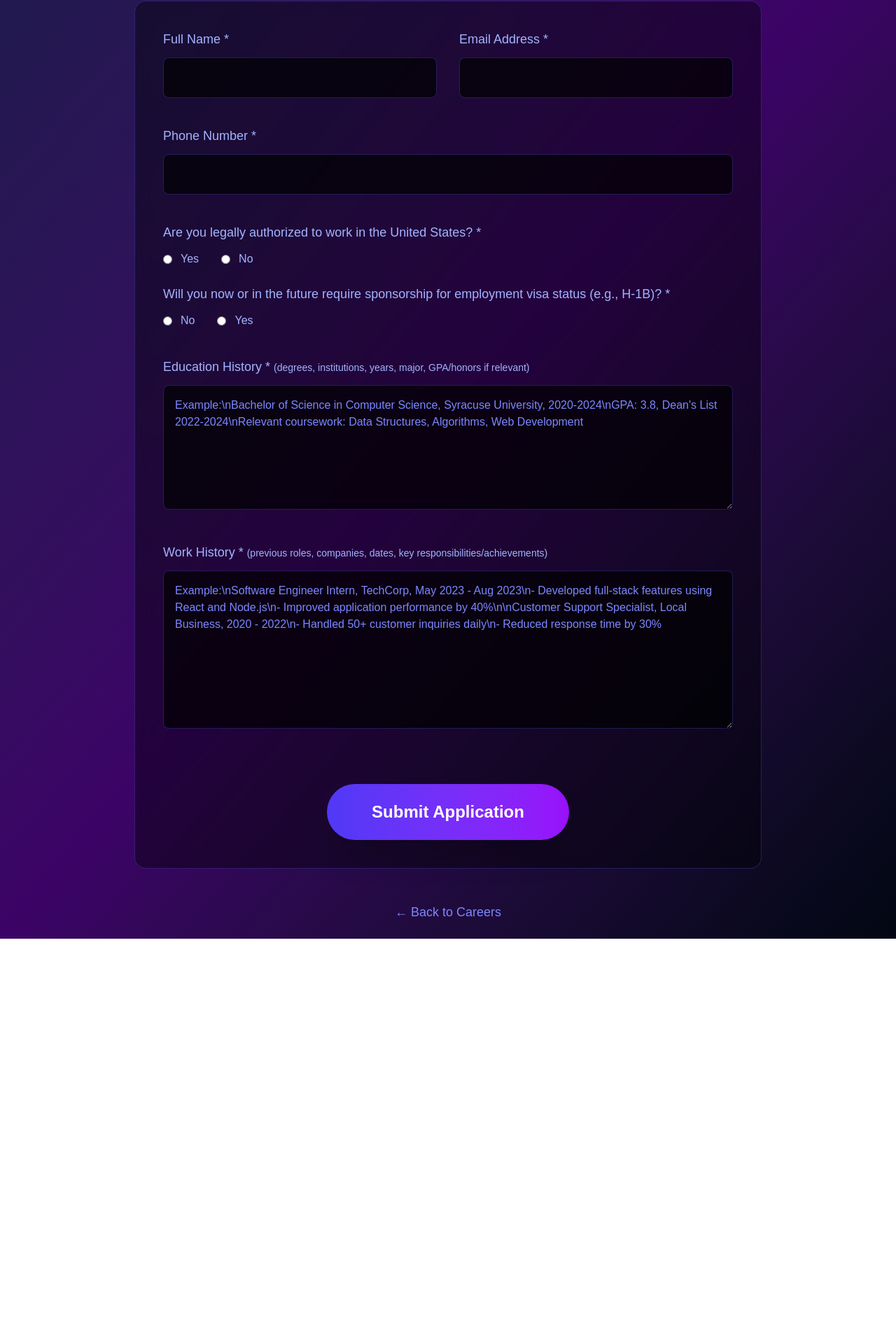
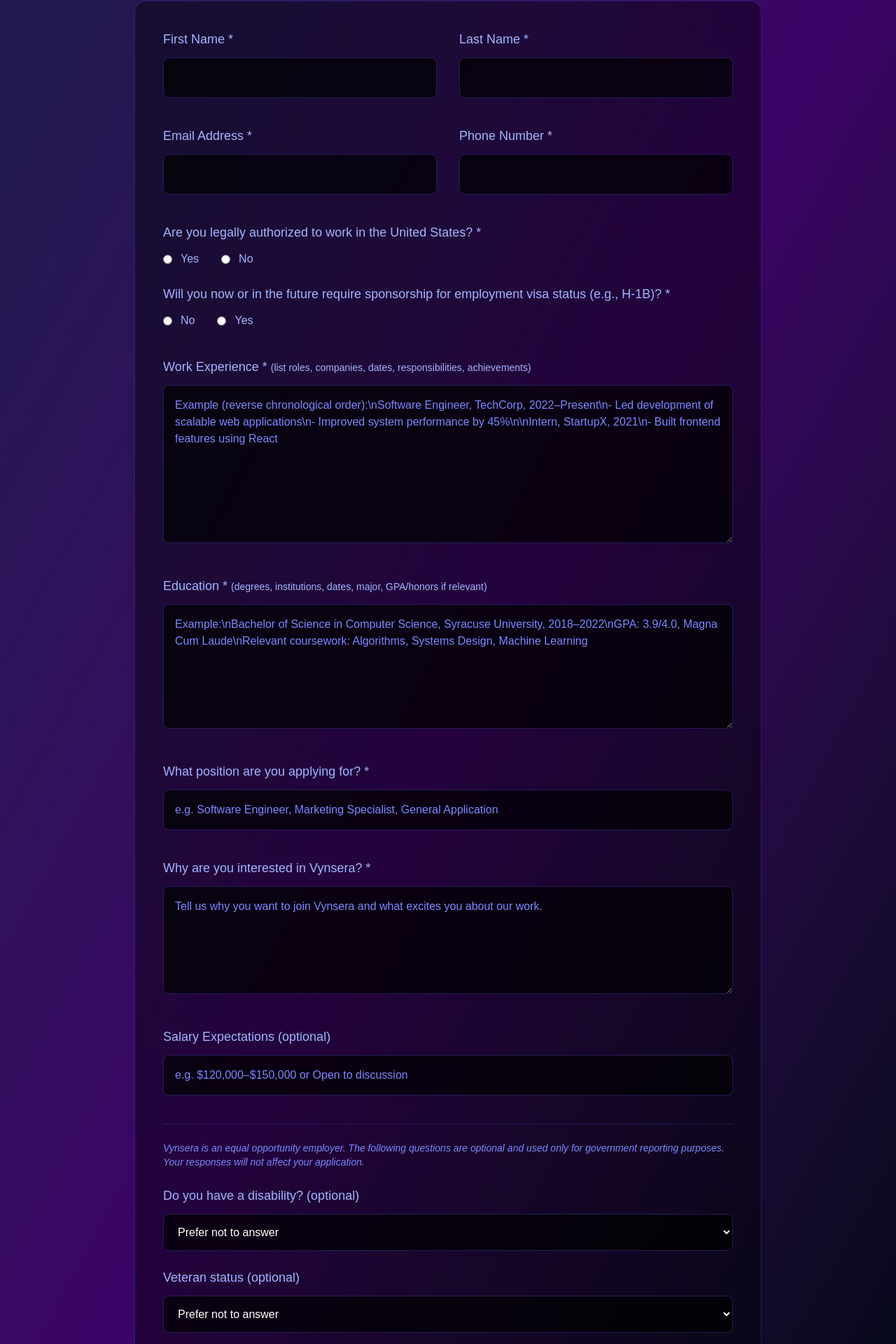
Before and after one commit to ColedOjde14/vynsera-website, a Next.js app: page /careers/apply in a window 1280 px wide. Shown: the part 135-2055 px from the top of the page at 70% size. Before the commit the page ends 1476 px from the top, so only its background shows below. Built offline with nearby package versions, Linux system fonts and the light colour scheme.

Commit message:
App deletion

```diff
--- a/src/app/api/job-applications/route.ts
+++ b/src/app/api/job-applications/route.ts
@@ -31,15 +31,22 @@
   try {
     const formData = await request.formData();
 
-    const full_name = formData.get('full_name') as string;
+    const first_name = formData.get('first_name') as string;
+    const last_name = formData.get('last_name') as string;
     const email = formData.get('email') as string;
-    const phone = formData.get('phone') as string || null;
+    const phone = formData.get('phone') as string;
     const authorized_to_work_us_str = formData.get('authorized_to_work_us') as string;
     const requires_sponsorship_str = formData.get('requires_sponsorship') as string;
-    const education_history = formData.get('education_history') as string;
-    const work_history = formData.get('work_history') as string;
+    const work_experience = formData.get('work_experience') as string;
+    const education = formData.get('education') as string;
+    const position_applying_for = formData.get('position_applying_for') as string;
+    const why_interested = formData.get('why_interested') as string;
+    const salary_expectations = formData.get('salary_expectations') as string || null;
+    const disability_status = formData.get('disability_status') as string || null;
+    const veteran_status = formData.get('veteran_status') as string || null;
 
-    if (!full_name || !email || !authorized_to_work_us_str || !education_history || !work_history) {
+    // Required fields check
+    if (!first_name || !last_name || !email || !phone || !authorized_to_work_us_str || !work_experience || !education || !position_applying_for || !why_interested) {
       return NextResponse.json({ error: 'Missing required fields' }, { status: 400 });
     }
 
@@ -50,21 +57,33 @@
 
     await sql`
       INSERT INTO applications (
-        full_name,
+        first_name,
+        last_name,
         email,
         phone,
         authorized_to_work_us,
         requires_sponsorship,
-        education_history,
-        work_history
+        work_experience,
+        education,
+        position_applying_for,
+        why_interested,
+        salary_expectations,
+        disability_status,
+        veteran_status
       ) VALUES (
-        ${full_name},
+        ${first_name},
+        ${last_name},
         ${email},
         ${phone},
         ${authorized_to_work_us},
         ${requires_sponsorship},
-        ${education_history},
-        ${work_history}
+        ${work_experience},
+        ${education},
+        ${position_applying_for},
+        ${why_interested},
+        ${salary_expectations},
+        ${disability_status},
+        ${veteran_status}
       )
     `;
 
--- a/src/app/careers/apply/page.tsx
+++ b/src/app/careers/apply/page.tsx
@@ -16,7 +16,7 @@
     const formData = new FormData(form);
 
     try {
-      const response = await fetch('/api/job-applications', {
+      const response = await fetch('/api/applications', {
         method: 'POST',
         body: formData,
       });
@@ -26,7 +26,7 @@
       if (response.ok) {
         setFormStatus('success');
         form.reset();
-        setTimeout(() => setFormStatus('idle'), 8000); // Hide message after 8s
+        setTimeout(() => setFormStatus('idle'), 10000); // 10s
       } else {
         setFormStatus('error');
         setTimeout(() => setFormStatus('idle'), 8000);
@@ -49,9 +49,11 @@
 
         {formStatus === 'success' ? (
           <div className="text-center py-20 bg-green-900/30 border border-green-500/40 rounded-2xl p-12">
-            <h2 className="text-4xl font-bold text-green-300 mb-6">Application Received!</h2>
-            <p className="text-xl text-indigo-200 max-w-2xl mx-auto">
-              Your application has been received. hr@vynseracorp.com will reach out if your experience/skills match our openings.
+            <h2 className="text-4xl font-bold text-green-300 mb-6">Application Received</h2>
+            <p className="text-xl text-indigo-200 max-w-3xl mx-auto">
+              Thank you for applying. Your application has been received.
+              <br /><br />
+              hr@vynseracorp.com will reach out if your experience and skills match our current or future openings.
             </p>
             <div className="mt-12">
               <Link
@@ -62,20 +64,38 @@
               </Link>
             </div>
           </div>
+        ) : formStatus === 'error' ? (
+          <div className="text-center py-12 bg-red-900/30 border border-red-500/40 rounded-2xl p-10">
+            <h2 className="text-3xl font-bold text-red-300 mb-4">Submission Failed</h2>
+            <p className="text-lg text-indigo-200">
+              Something went wrong. Please try again or email your application directly to hr@vynseracorp.com.
+            </p>
+          </div>
         ) : (
           <form onSubmit={handleSubmit} className="bg-black/40 backdrop-blur-md border border-indigo-500/30 rounded-2xl p-10 space-y-10">
-            {/* Personal Information */}
             <div className="grid grid-cols-1 md:grid-cols-2 gap-8">
               <div>
-                <label className="block text-indigo-300 text-lg mb-3">Full Name *</label>
+                <label className="block text-indigo-300 text-lg mb-3">First Name *</label>
                 <input
                   type="text"
-                  name="full_name"
+                  name="first_name"
                   required
                   className="w-full p-4 rounded-lg bg-black/70 border border-indigo-500/30 text-white placeholder-indigo-400 focus:outline-none focus:border-indigo-400"
                 />
               </div>
 
+              <div>
+                <label className="block text-indigo-300 text-lg mb-3">Last Name *</label>
+                <input
+                  type="text"
+                  name="last_name"
+                  required
+                  className="w-full p-4 rounded-lg bg-black/70 border border-indigo-500/30 text-white placeholder-indigo-400 focus:outline-none focus:border-indigo-400"
+                />
+              </div>
+            </div>
+
+            <div className="grid grid-cols-1 md:grid-cols-2 gap-8">
               <div>
                 <label className="block text-indigo-300 text-lg mb-3">Email Address *</label>
                 <input
@@ -84,7 +104,6 @@
                   required
                   className="w-full p-4 rounded-lg bg-black/70 border border-indigo-500/30 text-white placeholder-indigo-400 focus:outline-none focus:border-indigo-400"
                 />
-              </div>
               </div>
 
               <div>
@@ -96,6 +115,7 @@
                   className="w-full p-4 rounded-lg bg-black/70 border border-indigo-500/30 text-white placeholder-indigo-400 focus:outline-none focus:border-indigo-400"
                 />
               </div>
+            </div>
 
             {/* Work Authorization */}
             <div className="space-y-6">
@@ -105,22 +125,11 @@
                 </label>
                 <div className="flex gap-8">
                   <label className="flex items-center text-indigo-300">
-                    <input
-                      type="radio"
-                      name="authorized_to_work_us"
-                      value="true"
-                      required
-                      className="mr-3 accent-indigo-500"
-                    />
+                    <input type="radio" name="authorized_to_work_us" value="true" required className="mr-3 accent-indigo-500" />
                     Yes
                   </label>
                   <label className="flex items-center text-indigo-300">
-                    <input
-                      type="radio"
-                      name="authorized_to_work_us"
-                      value="false"
-                      className="mr-3 accent-indigo-500"
-                    />
+                    <input type="radio" name="authorized_to_work_us" value="false" className="mr-3 accent-indigo-500" />
                     No
                   </label>
                 </div>
@@ -132,58 +141,107 @@
                 </label>
                 <div className="flex gap-8">
                   <label className="flex items-center text-indigo-300">
-                    <input
-                      type="radio"
-                      name="requires_sponsorship"
-                      value="false"
-                      required
-                      className="mr-3 accent-indigo-500"
-                    />
+                    <input type="radio" name="requires_sponsorship" value="false" required className="mr-3 accent-indigo-500" />
                     No
                   </label>
                   <label className="flex items-center text-indigo-300">
-                    <input
-                      type="radio"
-                      name="requires_sponsorship"
-                      value="true"
-                      className="mr-3 accent-indigo-500"
-                    />
+                    <input type="radio" name="requires_sponsorship" value="true" className="mr-3 accent-indigo-500" />
                     Yes
                   </label>
                 </div>
               </div>
             </div>
 
-            {/* Education History */}
+            {/* Work Experience */}
             <div>
-              <label className="block text-indigo-300 text-lg mb-3">
-                Education History * <span className="text-sm">(degrees, institutions, years, major, GPA/honors if relevant)</span>
-              </label>
+              <label className="block text-indigo-300 text-lg mb-3">Work Experience * <span className="text-sm">(list roles, companies, dates, responsibilities, achievements)</span></label>
               <textarea
-                name="education_history"
+                name="work_experience"
                 required
-                rows={6}
-                placeholder="Example:\nBachelor of Science in Computer Science, Syracuse University, 2020-2024\nGPA: 3.8, Dean's List 2022-2024\nRelevant coursework: Data Structures, Algorithms, Web Development"
+                rows={8}
+                placeholder="Example (reverse chronological order):\nSoftware Engineer, TechCorp, 2022–Present\n- Led development of scalable web applications\n- Improved system performance by 45%\n\nIntern, StartupX, 2021\n- Built frontend features using React"
                 className="w-full p-4 rounded-lg bg-black/70 border border-indigo-500/30 text-white placeholder-indigo-400 focus:outline-none focus:border-indigo-400"
               />
             </div>
 
-            {/* Work History */}
+            {/* Education */}
             <div>
-              <label className="block text-indigo-300 text-lg mb-3">
-                Work History * <span className="text-sm">(previous roles, companies, dates, key responsibilities/achievements)</span>
-              </label>
+              <label className="block text-indigo-300 text-lg mb-3">Education * <span className="text-sm">(degrees, institutions, dates, major, GPA/honors if relevant)</span></label>
               <textarea
-                name="work_history"
+                name="education"
                 required
-                rows={8}
-                placeholder="Example:\nSoftware Engineer Intern, TechCorp, May 2023 - Aug 2023\n- Developed full-stack features using React and Node.js\n- Improved application performance by 40%\n\nCustomer Support Specialist, Local Business, 2020 - 2022\n- Handled 50+ customer inquiries daily\n- Reduced response time by 30%"
+                rows={6}
+                placeholder="Example:\nBachelor of Science in Computer Science, Syracuse University, 2018–2022\nGPA: 3.9/4.0, Magna Cum Laude\nRelevant coursework: Algorithms, Systems Design, Machine Learning"
                 className="w-full p-4 rounded-lg bg-black/70 border border-indigo-500/30 text-white placeholder-indigo-400 focus:outline-none focus:border-indigo-400"
               />
             </div>
 
+            {/* Position & Interest */}
+            <div>
+              <label className="block text-indigo-300 text-lg mb-3">What position are you applying for? *</label>
+              <input
+                type="text"
+                name="position_applying_for"
+                required
+                placeholder="e.g. Software Engineer, Marketing Specialist, General Application"
+                className="w-full p-4 rounded-lg bg-black/70 border border-indigo-500/30 text-white placeholder-indigo-400 focus:outline-none focus:border-indigo-400"
+              />
+            </div>
+
+            <div>
+              <label className="block text-indigo-300 text-lg mb-3">Why are you interested in Vynsera? *</label>
+              <textarea
+                name="why_interested"
+                required
+                rows={5}
+                placeholder="Tell us why you want to join Vynsera and what excites you about our work."
+                className="w-full p-4 rounded-lg bg-black/70 border border-indigo-500/30 text-white placeholder-indigo-400 focus:outline-none focus:border-indigo-400"
+              />
+            </div>
+
+            <div>
+              <label className="block text-indigo-300 text-lg mb-3">Salary Expectations (optional)</label>
+              <input
+                type="text"
+                name="salary_expectations"
+                placeholder="e.g. $120,000–$150,000 or Open to discussion"
+                className="w-full p-4 rounded-lg bg-black/70 border border-indigo-500/30 text-white placeholder-indigo-400 focus:outline-none focus:border-indigo-400"
+              />
+            </div>
+
+            {/* EEOC Optional Questions */}
+            <div className="space-y-6 pt-6 border-t border-indigo-500/20">
+              <p className="text-indigo-400 text-sm italic">
+                Vynsera is an equal opportunity employer. The following questions are optional and used only for government reporting purposes. Your responses will not affect your application.
+              </p>
+
+              <div>
+                <label className="block text-indigo-300 text-lg mb-3">Do you have a disability? (optional)</label>
+                <select
+                  name="disability_status"
+                  className="w-full p-4 rounded-lg bg-black/70 border border-indigo-500/30 text-white focus:outline-none focus:border-indigo-400"
+                >
+                  <option value="">Prefer not to answer</option>
+                  <option value="yes">Yes, I have a disability</option>
+                  <option value="no">No, I do not have a disability</option>
+                </select>
+              </div>
+
+              <div>
+                <label className="block text-indigo-300 text-lg mb-3">Veteran status (optional)</label>
+                <select
+                  name="veteran_status"
+                  className="w-full p-4 rounded-lg bg-black/70 border border-indigo-500/30 text-white focus:outline-none focus:border-indigo-400"
+                >
+                  <option value="">Prefer not to answer</option>
+                  <option value="protected_veteran">Protected veteran</option>
+                  <option value="not_protected">Not a protected veteran</option>
+                </select>
+              </div>
+            </div>
+
             {/* Submit */}
-            <div className="flex justify-center pt-8">
+            <div className="flex justify-center pt-12">
               <button
                 type="submit"
                 disabled={loading}
--- a/src/components/AdminClientContent.tsx
+++ b/src/components/AdminClientContent.tsx
@@ -306,13 +306,13 @@
       printWindow.document.write(`
         <html>
           <head>
-            <title>Vynsera Application - ${app.full_name}</title>
+            <title>Vynsera Application - ${app.first_name} ${app.last_name}</title>
             <style>
-              body { font-family: Arial, sans-serif; padding: 30px; line-height: 1.6; max-width: 900px; margin: auto; }
+              body { font-family: Arial, sans-serif; padding: 40px; line-height: 1.6; max-width: 900px; margin: auto; }
               h1 { color: #4f46e5; text-align: center; margin-bottom: 30px; }
-              h2 { color: #6366f1; border-bottom: 2px solid #e5e7eb; padding-bottom: 8px; }
+              h2 { color: #6366f1; border-bottom: 2px solid #e5e7eb; padding-bottom: 8px; margin-top: 30px; }
               .field { margin-bottom: 20px; }
-              .label { font-weight: bold; color: #6366f1; display: inline-block; width: 220px; }
+              .label { font-weight: bold; color: #6366f1; display: inline-block; width: 240px; }
               .value { margin-left: 10px; }
               hr { border: 0; border-top: 1px solid #e5e7eb; margin: 30px 0; }
               .section { margin-bottom: 40px; }
@@ -324,9 +324,9 @@
 
             <div class="section">
               <h2>Personal Information</h2>
-              <div class="field"><span class="label">Full Name:</span> <span class="value">${app.full_name}</span></div>
+              <div class="field"><span class="label">Name:</span> <span class="value">${app.first_name} ${app.last_name}</span></div>
               <div class="field"><span class="label">Email:</span> <span class="value">${app.email}</span></div>
-              <div class="field"><span class="label">Phone:</span> <span class="value">${app.phone || 'Not provided'}</span></div>
+              <div class="field"><span class="label">Phone:</span> <span class="value">${app.phone}</span></div>
             </div>
 
             <div class="section">
@@ -336,13 +336,28 @@
             </div>
 
             <div class="section">
-              <h2>Education History</h2>
-              <p class="value whitespace-pre-wrap">${app.education_history.replace(/\n/g, '<br>') || 'Not provided'}</p>
+              <h2>Position Applying For</h2>
+              <p class="value">${app.position_applying_for}</p>
             </div>
 
             <div class="section">
-              <h2>Work History</h2>
-              <p class="value whitespace-pre-wrap">${app.work_history.replace(/\n/g, '<br>') || 'Not provided'}</p>
+              <h2>Why Vynsera?</h2>
+              <p class="value whitespace-pre-wrap">${app.why_interested.replace(/\n/g, '<br>')}</p>
+            </div>
+
+            <div class="section">
+              <h2>Salary Expectations</h2>
+              <p class="value">${app.salary_expectations || 'Not provided'}</p>
+            </div>
+
+            <div class="section">
+              <h2>Education</h2>
+              <p class="value whitespace-pre-wrap">${app.education.replace(/\n/g, '<br>')}</p>
+            </div>
+
+            <div class="section">
+              <h2>Work Experience</h2>
+              <p class="value whitespace-pre-wrap">${app.work_experience.replace(/\n/g, '<br>')}</p>
             </div>
 
             <hr>
@@ -803,9 +818,14 @@
                 >
                   <div className="flex justify-between items-start">
                     <div>
-                      <h3 className="text-2xl font-bold text-indigo-200">{app.full_name}</h3>
+                      <h3 className="text-2xl font-bold text-indigo-200">
+                        {app.first_name} {app.last_name}
+                      </h3>
                       <p className="text-indigo-400 mt-2">
-                        {app.email} • {app.phone || 'No phone provided'}
+                        {app.email} • {app.phone}
+                      </p>
+                      <p className="text-indigo-400 mt-1">
+                        Position: {app.position_applying_for}
                       </p>
                     </div>
                     <div className="flex gap-4">
@@ -837,22 +857,42 @@
                     </div>
 
                     <div>
-                      <h4 className="text-lg font-semibold text-indigo-200 mb-2">Submitted</h4>
+                      <h4 className="text-lg font-semibold text-indigo-200 mb-2">Salary Expectations</h4>
                       <p className="text-indigo-300">
-                        {new Date(app.created_at).toLocaleString()}
+                        {app.salary_expectations || 'Not provided'}
                       </p>
                     </div>
                   </div>
 
                   <div className="mt-6">
-                    <h4 className="text-lg font-semibold text-indigo-200 mb-2">Education History</h4>
-                    <p className="text-indigo-300 whitespace-pre-wrap">{app.education_history || 'Not provided'}</p>
+                    <h4 className="text-lg font-semibold text-indigo-200 mb-2">Why Vynsera?</h4>
+                    <p className="text-indigo-300 whitespace-pre-wrap">{app.why_interested}</p>
                   </div>
 
                   <div className="mt-6">
-                    <h4 className="text-lg font-semibold text-indigo-200 mb-2">Work History</h4>
-                    <p className="text-indigo-300 whitespace-pre-wrap">{app.work_history || 'Not provided'}</p>
+                    <h4 className="text-lg font-semibold text-indigo-200 mb-2">Education</h4>
+                    <p className="text-indigo-300 whitespace-pre-wrap">{app.education || 'Not provided'}</p>
                   </div>
+
+                  <div className="mt-6">
+                    <h4 className="text-lg font-semibold text-indigo-200 mb-2">Work Experience</h4>
+                    <p className="text-indigo-300 whitespace-pre-wrap">{app.work_experience || 'Not provided'}</p>
+                  </div>
+
+                  {app.disability_status && (
+                    <p className="text-sm text-indigo-400 mt-2">
+                      Disability Status: {app.disability_status}
+                    </p>
+                  )}
+                  {app.veteran_status && (
+                    <p className="text-sm text-indigo-400 mt-2">
+                      Veteran Status: {app.veteran_status}
+                    </p>
+                  )}
+
+                  <p className="text-sm text-indigo-400 mt-6">
+                    Submitted: {new Date(app.created_at).toLocaleString()}
+                  </p>
                 </div>
               ))}
             </div>
```
Lines whose indentation alone changed are shown as unchanged.
